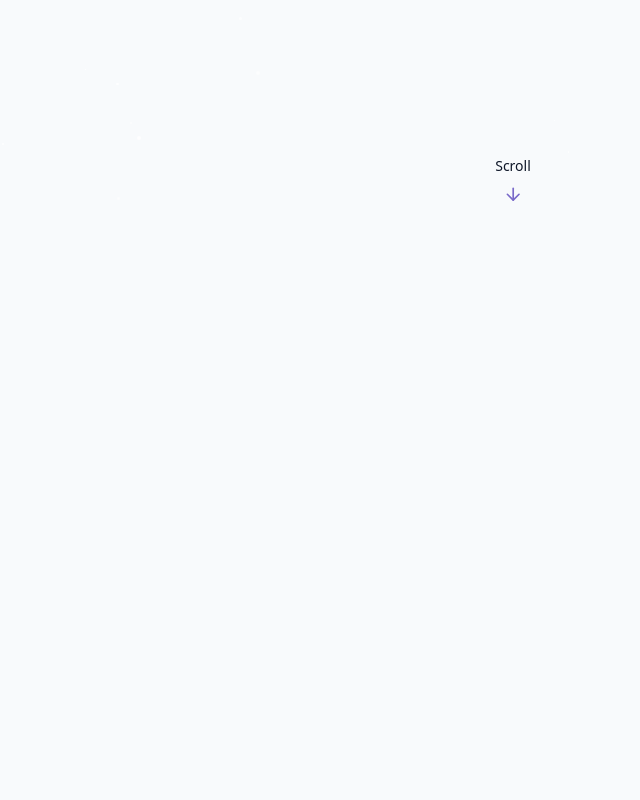
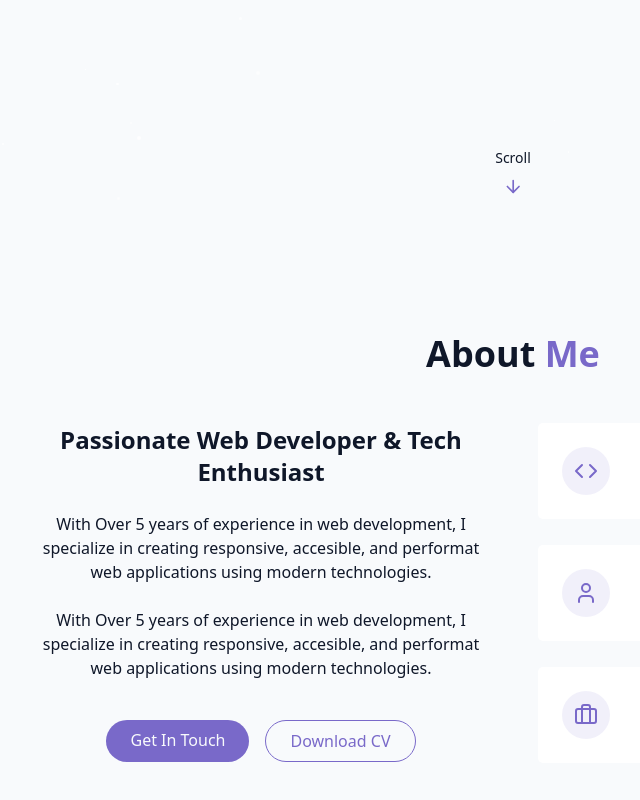
Before and after one commit to ASUS-TUFLSR/my_portfolio, a React (Vite) app: page / in a window 1280 px wide. Shown: the part 586-1386 px from the top of the page, without its empty margins (127-767 px from the left). Before the commit the page ends 824 px from the top, so only its background shows below. Built offline with nearby package versions, Linux system fonts and the light colour scheme.

Commit message:
Createed About Section

```diff
--- /dev/null
+++ b/src/components/AboutSection.jsx
@@ -0,0 +1,63 @@
+import { Briefcase, Code, User } from 'lucide-react'
+import React from 'react'
+
+const AboutSection = () => {
+  return (
+   <section id="about" className='py-24 px-4 relative' >
+      <div className='container mx-auto max-w-5xl' >
+        <h2 className='text-3xl md:text-4xl font-bold mb-12 text-center' >
+          About <span className='text-primary' >Me</span>
+        </h2>
+
+        <div className='grid grid-cols-1 md:grid-cols-2 gap-12 items-center'>
+          <div className='space-y-6' >
+              <h3 className='text-2xl font-semibold' >Passionate Web Developer & Tech Enthusiast</h3>
+
+              <p className='text-muted-foreground' >
+                With Over 5 years of experience in web development, I specialize in
+                creating responsive, accesible, and performat web
+                applications using modern technologies.
+              </p>
+
+              <p className='text-muted-foreground' >
+                With Over 5 years of experience in web development, I specialize in
+                creating responsive, accesible, and performat web
+                applications using modern technologies.
+              </p>
+
+              <div className='flex flex-col sm:flex-row gap-4 pt-4 justify-center ' >
+                  <a href='#contact' className='cosmic-button' >Get In Touch</a>
+                  <a href='#contact' className='px-6 py-2 rounded-full border border-primary text-primary hover:bg-primary/10 transition-colors duration-300' >Download CV</a>
+              </div>
+          </div>
+
+          <div className='grid grid-cols-1 gap-6 ' >
+              <div className='gradient-border p-6 card-hover' >
+                <div className='flex items-start gap-4' >
+                    <div className='p-3 rounded-full bg-primary/10' >
+                     <Code className='h-6 w-6 text-primary' />
+                    </div>
+                </div>
+              </div>
+              <div className='gradient-border p-6 card-hover' >
+                <div className='flex items-start gap-4' >
+                    <div className='p-3 rounded-full bg-primary/10' >
+                     <User className='h-6 w-6 text-primary' />
+                    </div>
+                </div>
+              </div>
+              <div className='gradient-border p-6 card-hover' >
+                <div className='flex items-start gap-4' >
+                    <div className='p-3 rounded-full bg-primary/10' >
+                     <Briefcase className='h-6 w-6 text-primary' />
+                    </div>
+                </div>
+              </div>
+          </div>
+        </div>
+      </div>
+   </section>
+  )
+}
+
+export default AboutSection
--- a/src/pages/Home.jsx
+++ b/src/pages/Home.jsx
@@ -3,6 +3,7 @@
 import StarBackground from '../components/StarBackground'
 import Navbar from '../components/Navbar'
 import HeroSection from '../components/HeroSection'
+import AboutSection from '../components/AboutSection'
 
 const Home = () => {
   return (
@@ -16,6 +17,7 @@
         {/* Main Content */}
         <main>
           <HeroSection/>
+          <AboutSection/>
         </main>
 
         {/* Footer */}
```
